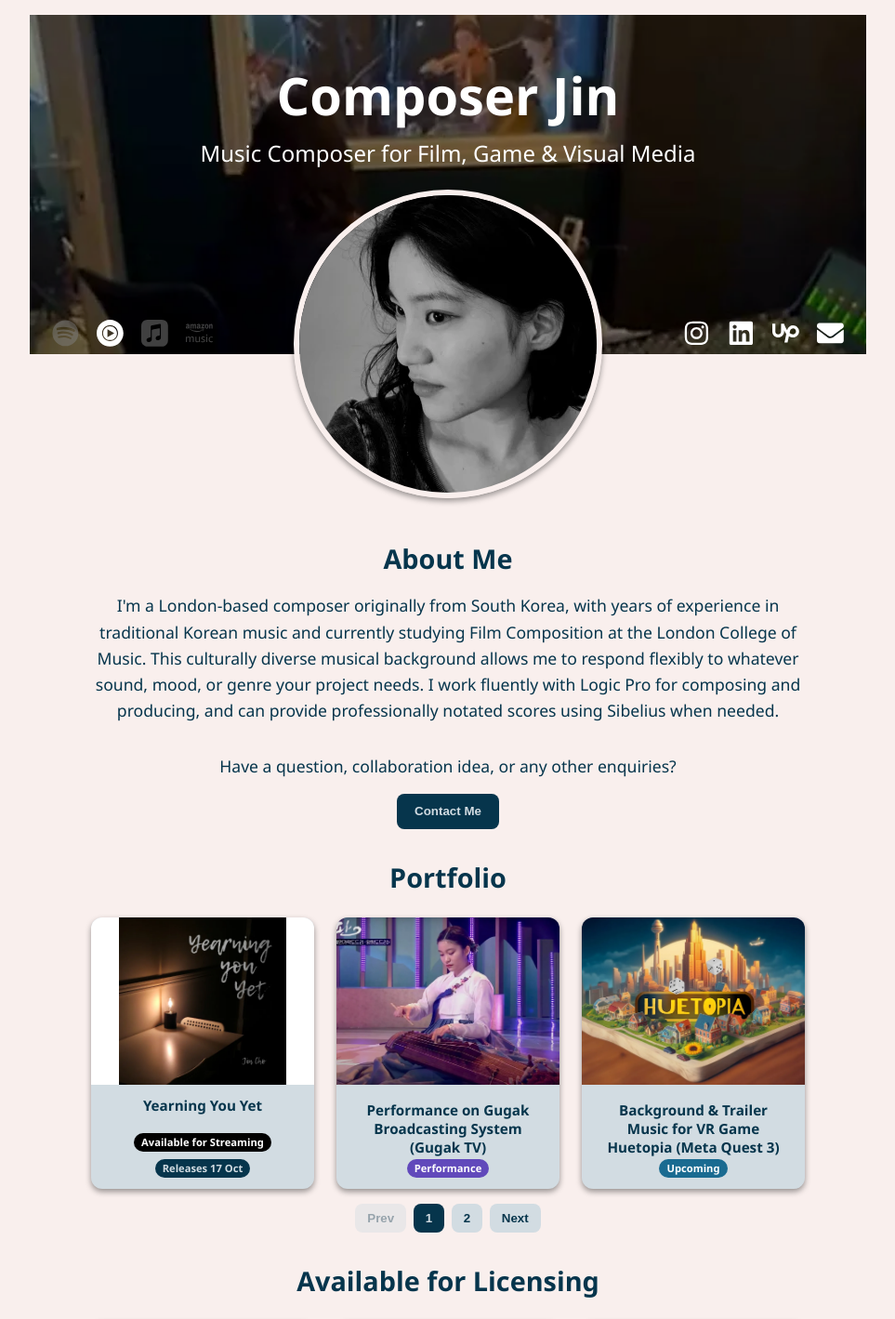
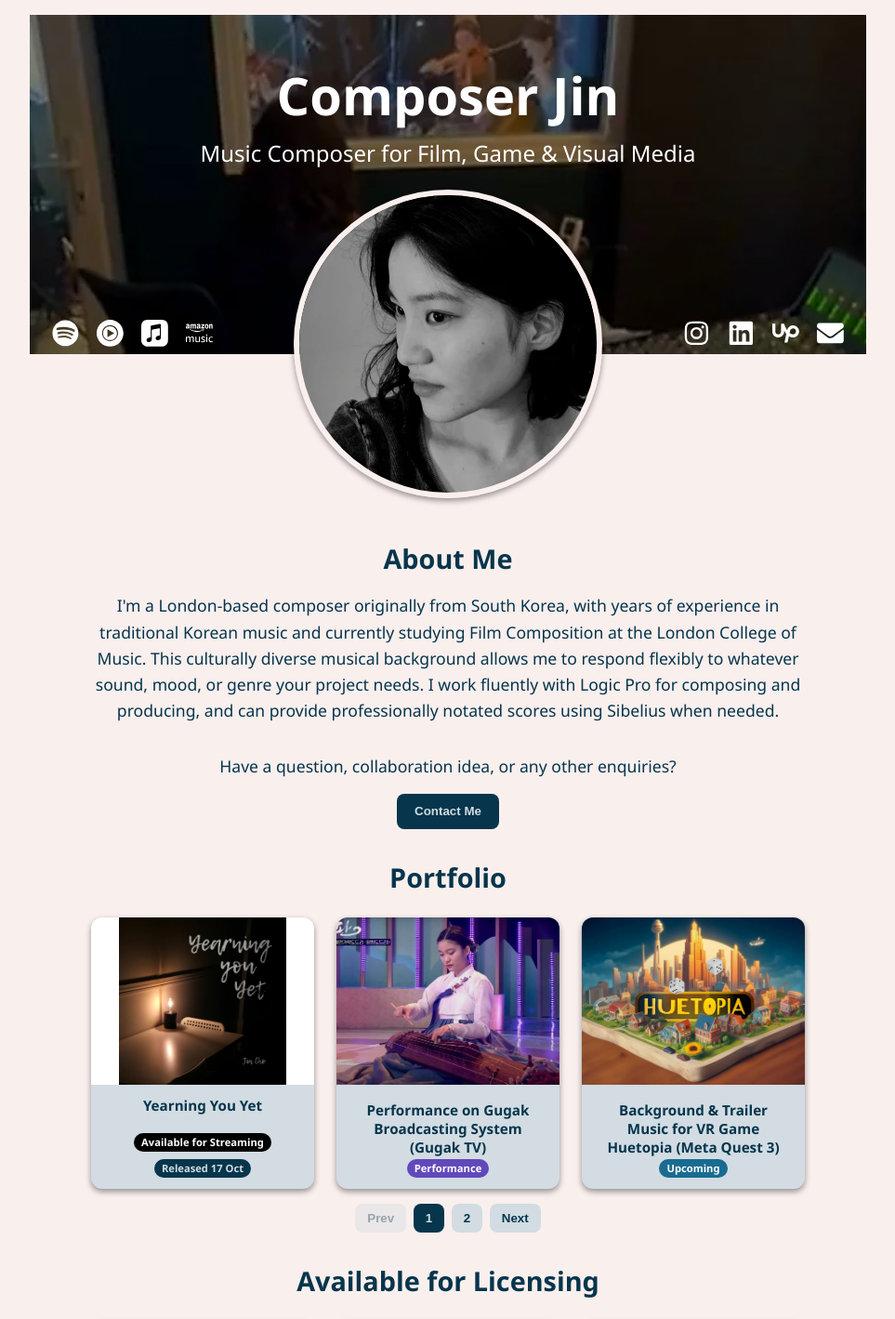
Before and after one commit to composerjin/composerjin.github.io, a React (Create React App) app: page / in a window 1280 px wide. Shown: the top 1419 px of the page at 93% size, without its empty margins (158-1121 px from the left). Built offline with nearby package versions, Linux system fonts and the light colour scheme.

Commit message:
song release

```diff
--- a/src/components/Portfolio.css
+++ b/src/components/Portfolio.css
@@ -309,6 +309,11 @@
   pointer-events: none;
 }
 
+.modal-platform-header {
+  text-align: center;
+  font-weight: 600;
+  margin-bottom: 0.5rem;
+}
 
 .modal-platform-icons {
   display: flex;
--- a/src/components/Portfolio.js
+++ b/src/components/Portfolio.js
@@ -18,20 +18,16 @@ const portfolioItems = [
     img: '/projects/yearning.webp',
     title: 'Yearning You Yet',
     description: 'Composed and recorded with live musicians in London, Yearning You Yet is a neoclassical string quartet that captures a sense of longing and nostalgia. Written with rich harmonic textures through the interplay between the four instruments, it marks my debut release as a composer.',
-    audioFiles: [
-      { title: "Yearning You Yet (Sample)", url: '/audio/yearning-sample.mp3', markers: [] },
-    ],
-    tags: ['Available for Streaming','Releases 17 Oct'],
+    tags: ['Available for Streaming','Released 17 Oct'],
     imgborder: true,
-    // spotifyPlayer : 'https://open.spotify.com/embed/track/{id}',
-    // listenOn: [
-    //   {spotify:'tmp'},
-    //   {youtube:'tmp'},
-    //   {apple:'tmp'},
-    //   {tidal:'tmp'},
-    //   {amazon:'tmp'}
-    // ]
-    spotifypresave : 'https://show.co/social-unlock/39jOt8WnNDOzUtUA11NMYX/widget'
+    spotifyPlayer : 'https://open.spotify.com/embed/track/1KzxfA8qXsDhhqaOUVQDIz',
+    listenOn: [
+      {spotify:'https://open.spotify.com/track/1KzxfA8qXsDhhqaOUVQDIz'},
+      {youtube:'https://music.youtube.com/channel/UCyQSTrOwON_cXMvxJzEohtw'},
+      {apple:'https://music.apple.com/gb/album/yearning-you-yet-single/1842944500'},
+      {tidal:'https://tidal.com/album/463740071/track/463740072'},
+      {amazon:'https://music.amazon.co.uk/albums/B0FT69DHK6?marketplaceId=A1F83G8C2ARO7P'},
+    ]
   },
   {
     img: '/projects/gugak.webp',
@@ -216,6 +212,10 @@ const Portfolio = ({ modalKey }) => {
 
 
           {selectedItem.listenOn && selectedItem.listenOn.length > 0 && (
+            <>
+              <p className="modal-platform-header">
+                Available on all major streaming platforms
+              </p>
               <div className="modal-platform-icons">
                 {selectedItem.listenOn.map((platform, index) => {
                   const [key, url] = Object.entries(platform)[0];
@@ -243,6 +243,7 @@ const Portfolio = ({ modalKey }) => {
                   );
                 })}
               </div>
+            </>
           )}
 
 
--- a/src/components/Socials.js
+++ b/src/components/Socials.js
@@ -21,21 +21,24 @@ import {
 const socialLinks = [
   {
     icon: <FaSpotify />,
-    enabled: false,
+    href: 'https://open.spotify.com/artist/0OEnezr5378wxAoigqlcUr',
+    enabled: true,
   },
   {
     icon: <SiYoutubemusic />,
-    href: 'https://www.youtube.com/@composer-jin',
+    href: 'https://music.youtube.com/channel/UCyQSTrOwON_cXMvxJzEohtw',
     enabled: true,
   },
 
   {
     icon: <SiApplemusic />,
-    enabled: false,
+    href: 'https://music.apple.com/gb/artist/jin-cho/1842944061',
+    enabled: true,
   },
   {
     icon: <SiAmazonmusic/>,
-    enabled: false,
+    href: 'https://music.amazon.co.uk/artists/B0F8ZR9C8T/jin-cho?marketplaceId=A1F83G8C2ARO7P',
+    enabled: true,
   },
   {
     icon: <FaInstagram />,
```
Also changed, not shown: 1 other file (tests, documents, lock files or other folders). Lines whose indentation alone changed are shown as unchanged.
